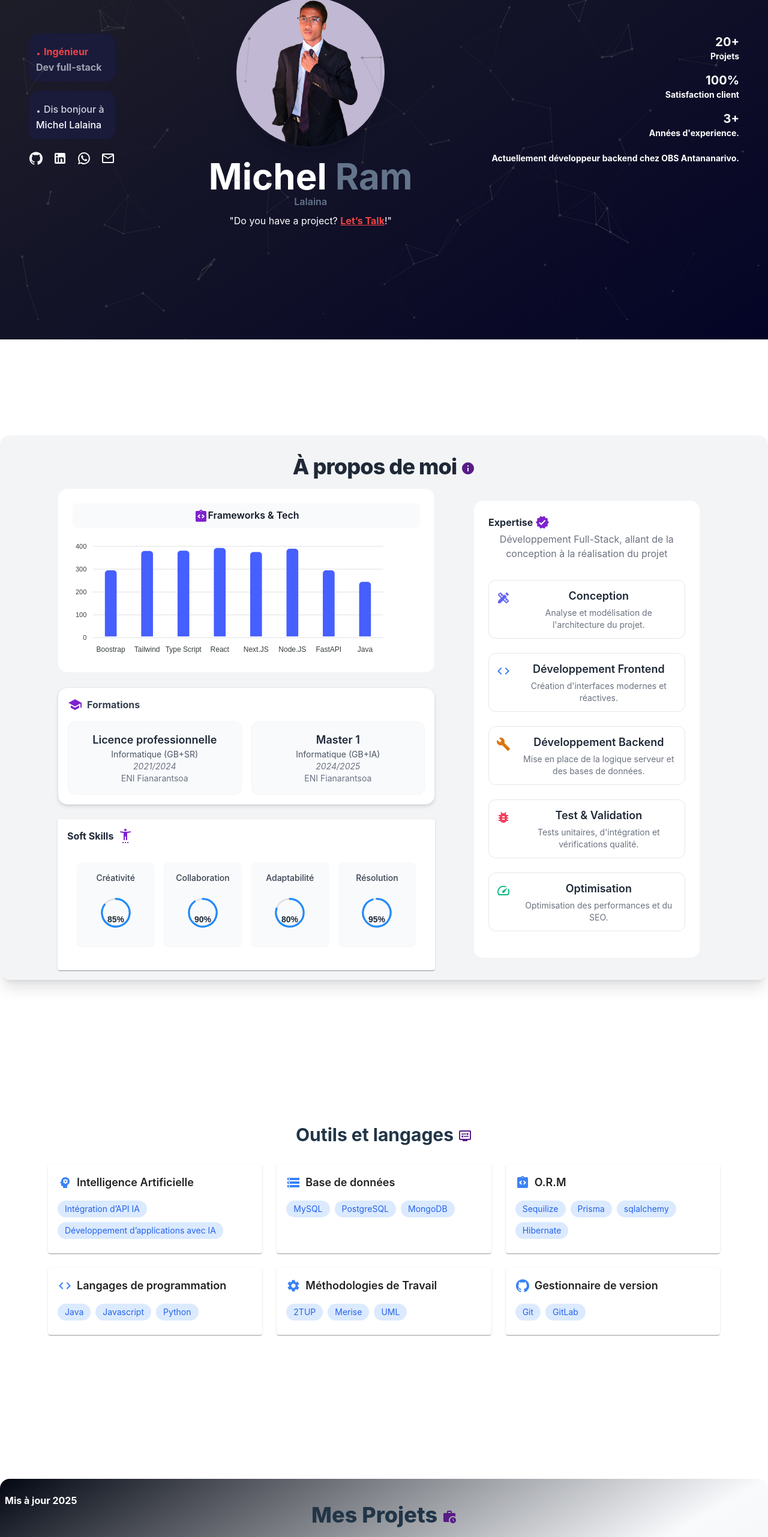
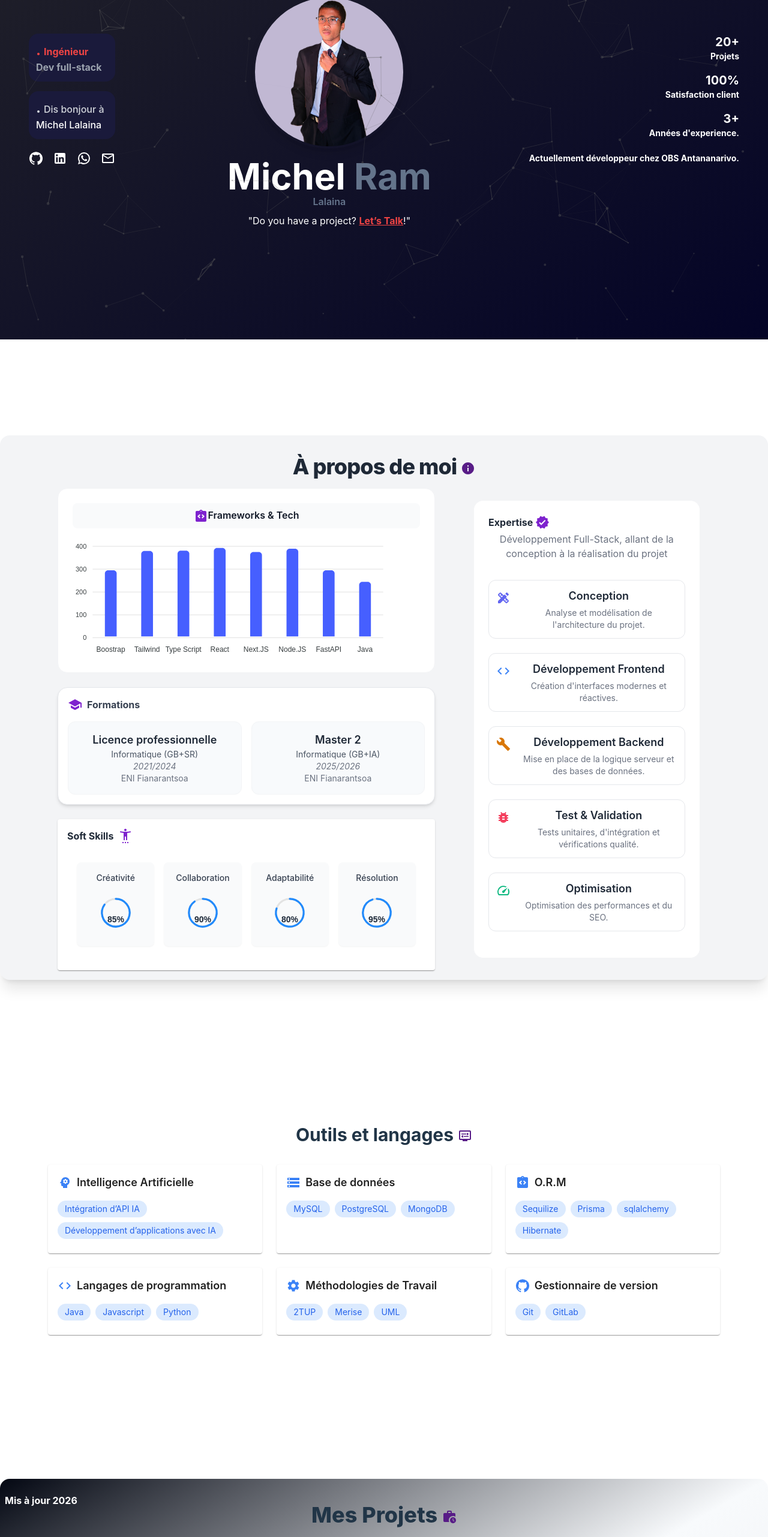
Before and after one commit to Michel-Lalaina/mon-portfolio, a React (Vite) app: page /#/ in a window 1280 px wide. Shown: the part 234-2797 px from the top of the page at 60% size. Built offline with nearby package versions, Linux system fonts and the light colour scheme.

Commit message:
mis a jours

```diff
--- a/src/Pages/accueil.tsx
+++ b/src/Pages/accueil.tsx
@@ -103,7 +103,7 @@ const Home = () => {
           <div><span className="text-lg md:text-xl">100%</span><br /> Satisfaction client</div>
 
           <div><span className="text-lg md:text-xl">3+</span><br /> Années d'experience.</div>
-          <div><span className="text-lg md:text-xl"></span> Actuellement développeur backend chez OBS Antananarivo.</div>
+          <div><span className="text-lg md:text-xl"></span> Actuellement développeur chez OBS Antananarivo.</div>
         </div>
       </div>
     </>
--- a/src/Pages/projet.tsx
+++ b/src/Pages/projet.tsx
@@ -147,7 +147,7 @@ const Projects = () => {
         </Button>
       </div>
       <div className="absolute rounded-lg top-0 left-0 px-2 py-2 text-white font-bold mt-4 hover:underline">
-        Mis à jour 2025
+        Mis à jour 2026
       </div>
     </div>
   );
--- a/src/components/Order.tsx
+++ b/src/components/Order.tsx
@@ -19,8 +19,8 @@ const formations: Formation[] = [
   {
     id: 2,
     formation: "Informatique (GB+IA)",
-    annee: "2024/2025",
-    diplome: "Master 1",
+    annee: "2025/2026",
+    diplome: "Master 2",
     lieu: "ENI Fianarantsoa",
   },
 ];
```
